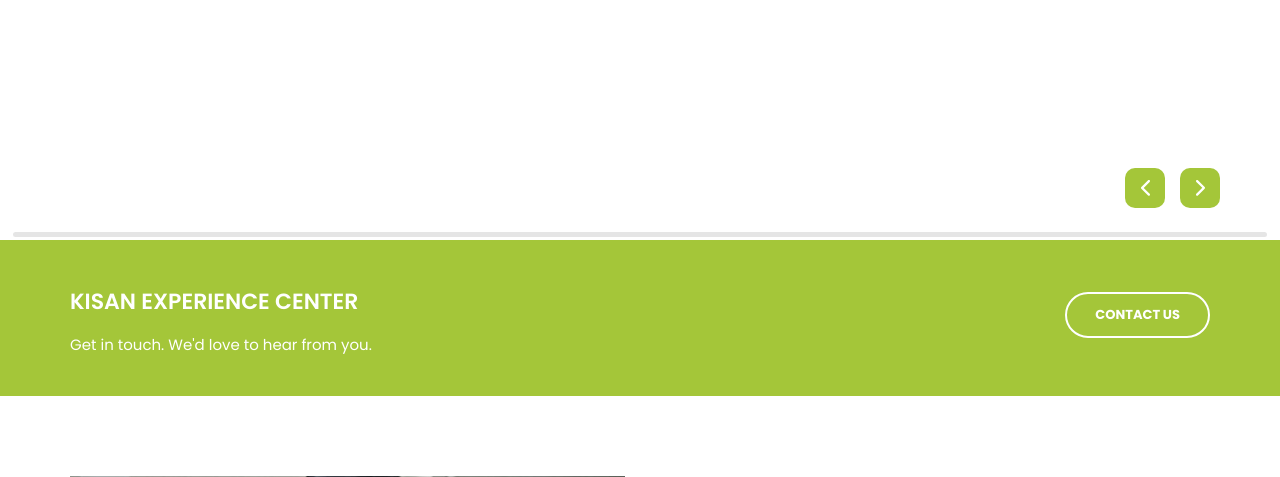
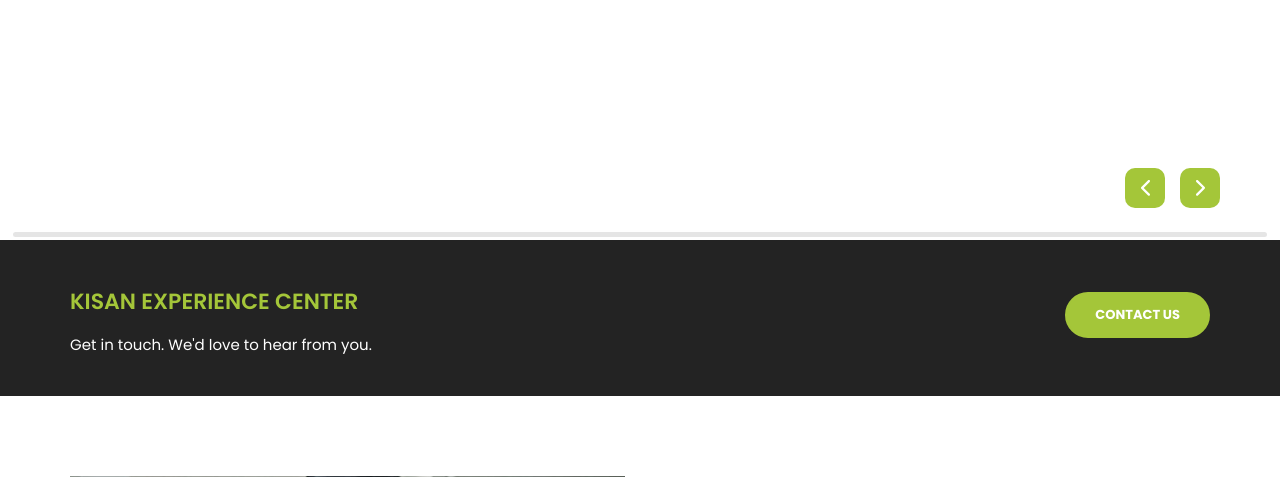
Before and after one commit to navnitkumar-career/admin, a PHP site: page / in a window 1280 px wide. Shown: the part 560-1037 px from the top of the page. Run offline with PHP 8.4, Linux system fonts and the light colour scheme; data that the repository does not hold is empty; some libraries are stand-ins or nearby versions.

Commit message:
css commit

```diff
--- a/assets/css/style.css
+++ b/assets/css/style.css
@@ -48,7 +48,8 @@ a.filled-button:hover {
 a.border-button {
 	background-color: transparent;
 	color: #fff;
-	border: 2px solid #fff;
+	border: 2px solid #a4c639;
+  background-color: #a4c639;
 	font-size: 13px;
 	text-transform: uppercase;
 	font-weight: 700;
@@ -1137,7 +1138,7 @@ ul.slick-dots {
 /* Request Form */
 
 .request-form {
-	background-color: #a4c639;
+	background-color: #232323;
 	padding: 40px 0px;
 	color: #fff;
 }
@@ -1145,6 +1146,7 @@ ul.slick-dots {
 .request-form h4 {
 	font-size: 22px;
 	font-weight: 600;
+  color: #a4c639;
 }
 
 .request-form span {
```
